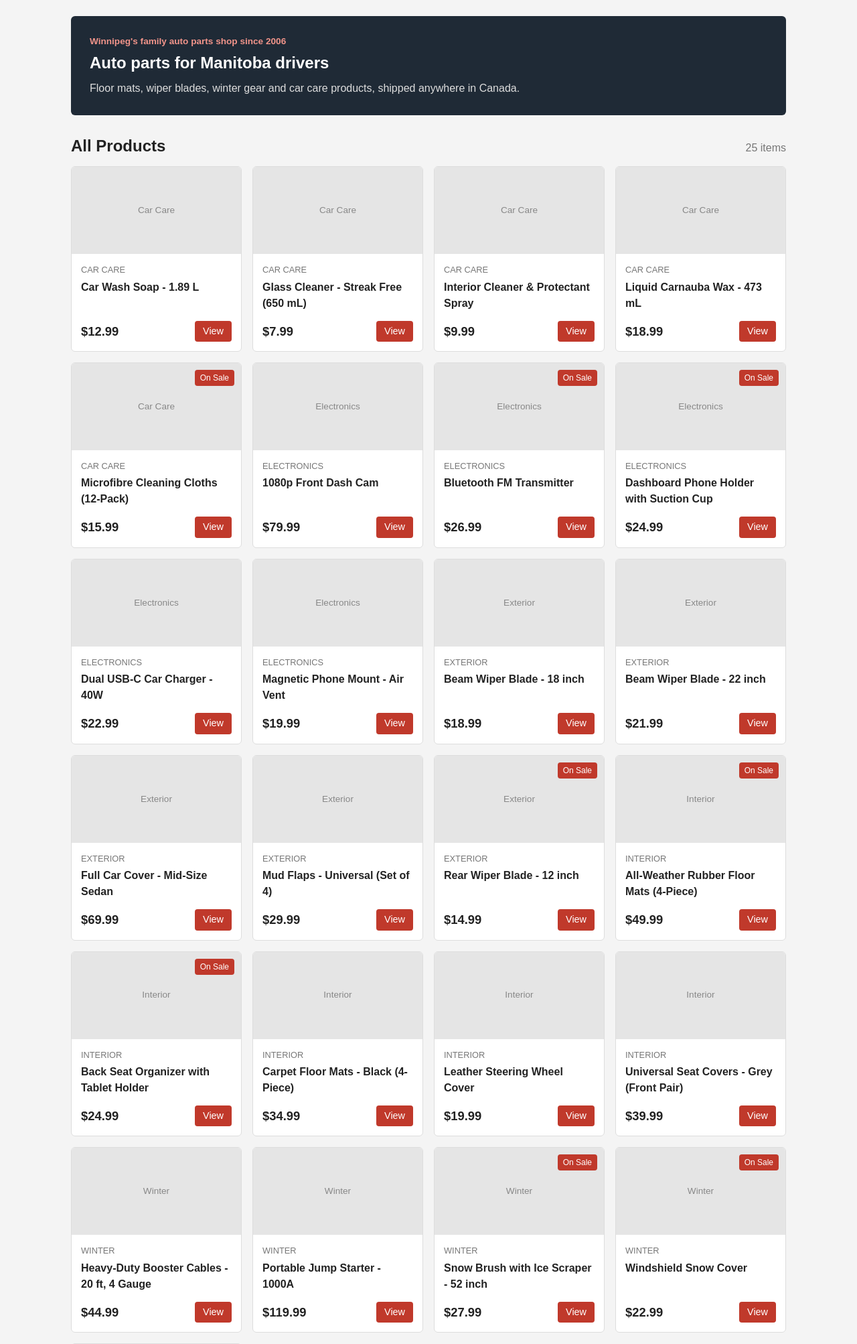
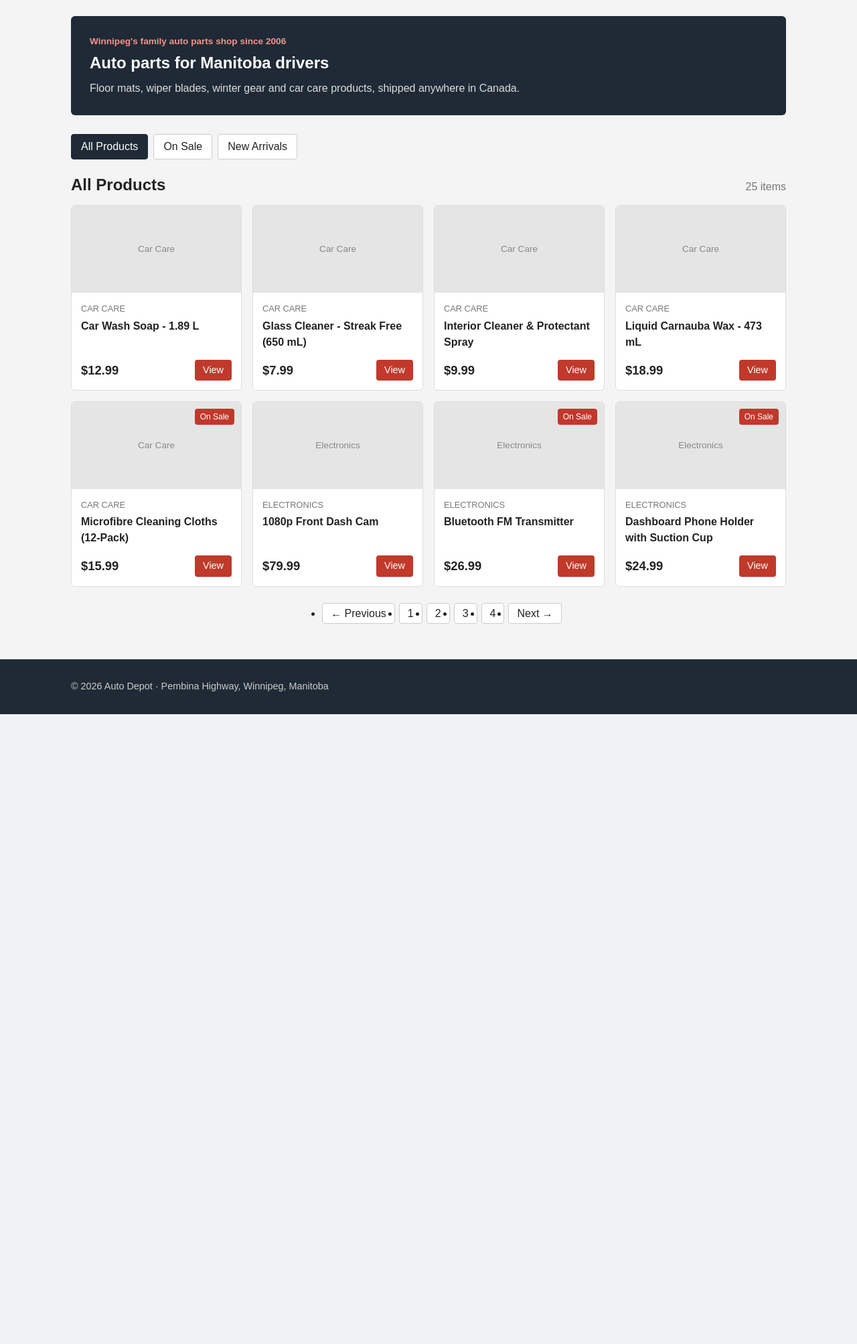
Before and after one commit to ksingh99-ux/auto_depot, a Rails app: page / in a window 1280 px wide. Shown: the part 64-2070 px from the top of the page at 67% size. After the commit the page ends 1130 px from the top, so only its background shows below. Run offline with Rails 7, Linux system fonts and the light colour scheme; data comes from the database, SQL or seed files in the repository; some libraries are stand-ins or nearby versions.

Commit message:
Add Kaminari pagination and On Sale / New Arrivals filters

```diff
--- a/app/assets/stylesheets/application.css
+++ b/app/assets/stylesheets/application.css
@@ -100,3 +100,30 @@ main.container { padding-top: 24px; padding-bottom: 40px; min-height: 70vh; }
 
 /* Footer */
 .site-footer { background: #1f2a36; color: #ccc; padding: 16px 0; font-size: 0.9rem; }
+
+/* Filter bar */
+.filter-bar { display: flex; gap: 8px; margin-bottom: 20px; }
+.filter-bar a {
+  padding: 6px 14px;
+  border: 1px solid #ccc;
+  border-radius: 4px;
+  background: #fff;
+  color: #222;
+  text-decoration: none;
+}
+.filter-bar a.active { background: #1f2a36; border-color: #1f2a36; color: #fff; }
+
+/* Pagination */
+.pagination { display: flex; justify-content: center; gap: 6px; margin-top: 28px; }
+.pagination a, .pagination .current {
+  padding: 6px 12px;
+  border: 1px solid #ccc;
+  border-radius: 4px;
+  background: #fff;
+  color: #222;
+  text-decoration: none;
+}
+.pagination .current { background: #c0392b; border-color: #c0392b; color: #fff; }
+.pagination .gap { padding: 6px; }
+
+.empty { background: #fff; border: 1px solid #ddd; border-radius: 6px; padding: 20px; }
--- a/app/controllers/categories_controller.rb
+++ b/app/controllers/categories_controller.rb
@@ -1,6 +1,6 @@
 class CategoriesController < ApplicationController
   def show
     @category = Category.find(params[:id])
-    @products = @category.products.order(:name)
+    @products = @category.products.order(:name).page(params[:page]).per(8)
   end
 end
--- a/app/controllers/products_controller.rb
+++ b/app/controllers/products_controller.rb
@@ -1,6 +1,11 @@
 class ProductsController < ApplicationController
   def index
-    @products = Product.includes(:category).order("categories.name", :name).references(:category)
+    @filter = params[:filter]
+
+    @products = Product.includes(:category).references(:category).order("categories.name", :name)
+    @products = @products.where(on_sale: true) if @filter == "on_sale"
+    @products = @products.where("products.created_at >= ?", 3.days.ago) if @filter == "new"
+    @products = @products.page(params[:page]).per(8)
   end
 
   def show
--- a/app/views/categories/show.html.erb
+++ b/app/views/categories/show.html.erb
@@ -8,9 +8,10 @@
 
 <div class="section-title">
   <h2><%= @category.name %> Products</h2>
-  <span><%= @products.size %> items</span>
+  <span><%= @products.total_count %> items</span>
 </div>
 
 <div class="product-grid">
   <%= render @products %>
 </div>
+<%= paginate @products %>
--- /dev/null
+++ b/app/views/products/_filter_bar.html.erb
@@ -0,0 +1,5 @@
+<div class="filter-bar">
+  <%= link_to "All Products", root_path, class: ("active" if filter.blank?) %>
+  <%= link_to "On Sale", root_path(filter: "on_sale"), class: ("active" if filter == "on_sale") %>
+  <%= link_to "New Arrivals", root_path(filter: "new"), class: ("active" if filter == "new") %>
+</div>
--- a/app/views/products/index.html.erb
+++ b/app/views/products/index.html.erb
@@ -1,16 +1,29 @@
 <section class="hero">
-  <div>
   <p class="hero-tag">Winnipeg's family auto parts shop since 2006</p>
   <h1>Auto parts for Manitoba drivers</h1>
   <p>Floor mats, wiper blades, winter gear and car care products, shipped anywhere in Canada.</p>
-  </div>
 </section>
 
+<%= render "filter_bar", filter: @filter %>
+
 <div class="section-title">
-  <h2>All Products</h2>
-  <span><%= @products.size %> items</span>
+  <h2>
+    <% if @filter == "on_sale" %>
+      On Sale
+    <% elsif @filter == "new" %>
+      New Arrivals (last 3 days)
+    <% else %>
+      All Products
+    <% end %>
+  </h2>
+  <span><%= @products.total_count %> items</span>
 </div>
 
+<% if @products.any? %>
   <div class="product-grid">
     <%= render @products %>
   </div>
+  <%= paginate @products %>
+<% else %>
+  <p class="empty">No products found.</p>
+<% end %>
--- a/db/seeds.rb
+++ b/db/seeds.rb
@@ -64,7 +64,9 @@ catalog.each do |category_name, data|
       description: description,
       price: price,
       stock_quantity: stock,
-      on_sale: on_sale
+      on_sale: on_sale,
+      created_at: 30.days.ago,
+      updated_at: 30.days.ago
     )
   end
 end
```
Also changed, not shown: Gemfile, Gemfile.lock. Lines whose indentation alone changed are shown as unchanged.
